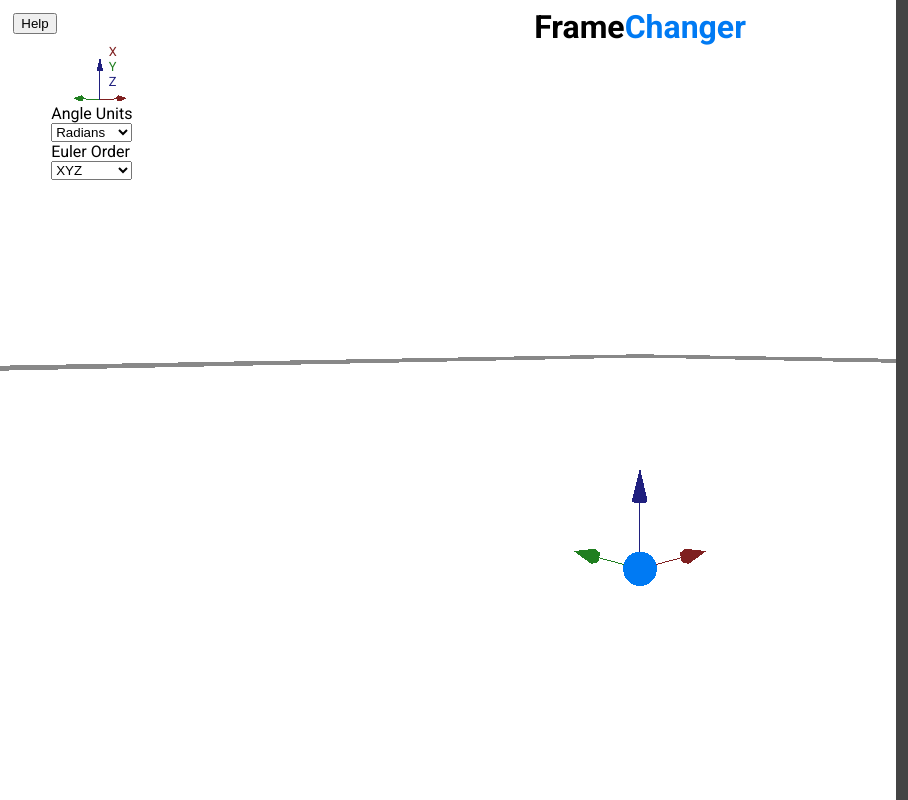
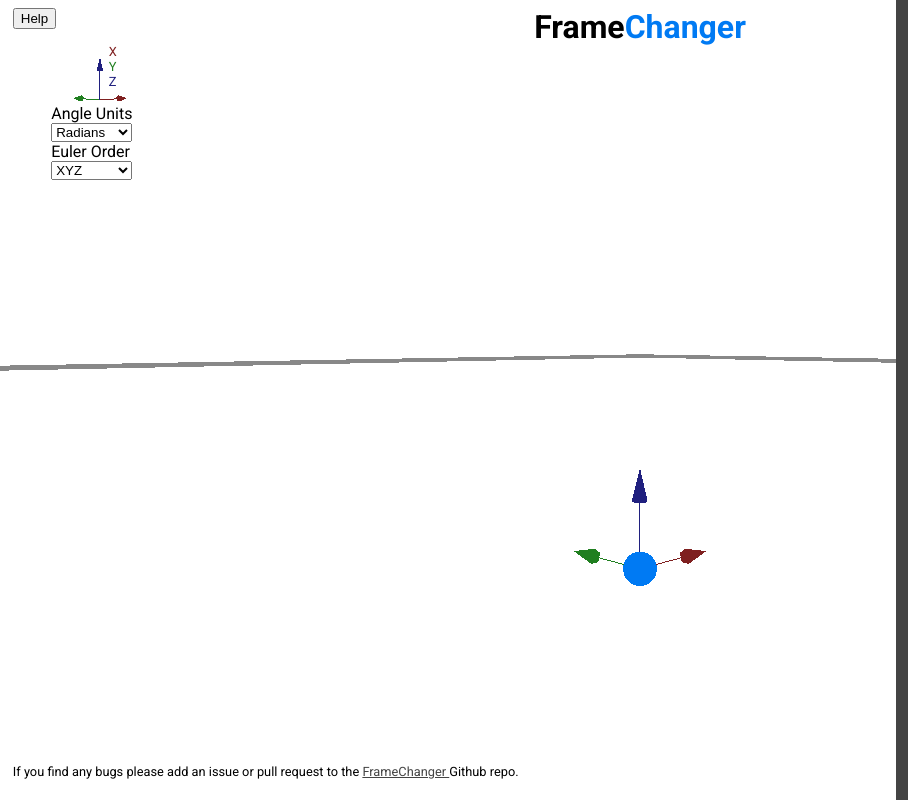
Before and after one commit to oliverborel/FrameChanger, a website built with webpack: page src/index.html in a window 1280 px wide. Shown: the full height of the page, 0-908 px from the left. Built offline with nearby package versions, Linux system fonts and the light colour scheme.

Commit message:
Added github link to site

```diff
--- a/src/index.html
+++ b/src/index.html
@@ -213,6 +213,13 @@
             </select>
         </form>
 
+        <!-- Github link / text-->
+        <div class="githubText">
+            <p>If you find any bugs please add an issue or pull request to the <a
+                    href="https://github.com/oliverborel/FrameChanger"> FrameChanger </a> Github repo.
+            </p>
+        </div>
+
         <!-- Popup help tutorial -->
         <button id="helpBtn" class="helpBtn">Help</button>
 
@@ -224,7 +231,7 @@
                 <span class="closeHelp">&times;</span>
                 <p>1. Enter the position and angles of your
                     reference frames with respect to world under the frames column.</p>
-                <p>2. Enter the value you wish to convert as well as the to and from frames.</p>
+                <p>2. Enter the value you wish to convert and select your chosen "from" and "to" frames.</p>
                 <p>3. Click on the Calculate button to see the result.</p>
                 <p>For example, if you have a GPS sensor in frame 1 (GPS frame) which has returned a position
                     estimate and you want to know the position of your robot in frame 2 (Baselink frame):</p>
--- a/src/main.js
+++ b/src/main.js
@@ -125,6 +125,10 @@
     axisCamera.lookAt(axisScene.position);
     render();
 })();
+
+// ---------------------------- world frame
+const world = createRefFrame(0,0,0);
+scene.add(world);
 
 // ---------------------------- Three JS actors
 const numActors = 4;
@@ -646,11 +650,11 @@
 })
 
 // To-Do list:
+// 1. Pretty print output
 // 5. changeable actor names DIFFICULT
 // 8. symbolic maths
 // 9. visualise the inputs
 // 10. Import CAD models for visualising DOESNT SEEM POSSIBLE TO LOAD FILE AT RUNTIME WITH WEBPACK
-// 12. Help section / walkthrough
 // 13. Maths page
 // 14. VALIDATE VALIDATE VALIDATE: check all against calcs using eigen?
 
--- a/src/style.scss
+++ b/src/style.scss
@@ -55,10 +55,17 @@
     flex-direction: column;
 }
 
+.githubText {
+    position: fixed;
+    left: 1%;
+    bottom: 1%;
+    z-index: 999;
+    font-size: 0.8em;
+}
 .helpBtn {
     position: fixed;
-    top: 1em;
-    left: 1em;
+    top: 1%;
+    left: 1%;
     z-index: 999;
 }
 
@@ -98,8 +105,6 @@
         cursor: pointer;
     }
   }
-
-
 
 .logo {
     position: fixed;
```
Also changed, not shown: docs/operations.md (deleted, +0 -9 lines), src/style.css, 1 other file.
